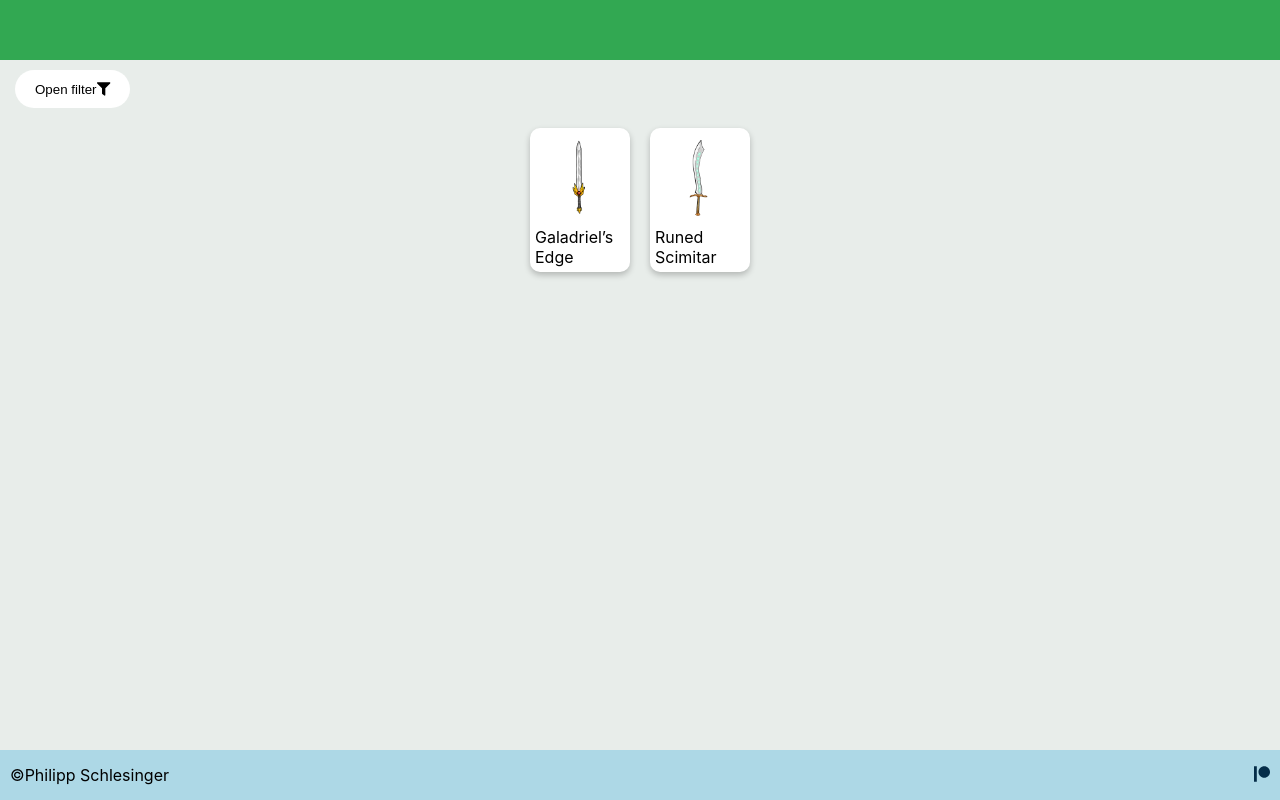
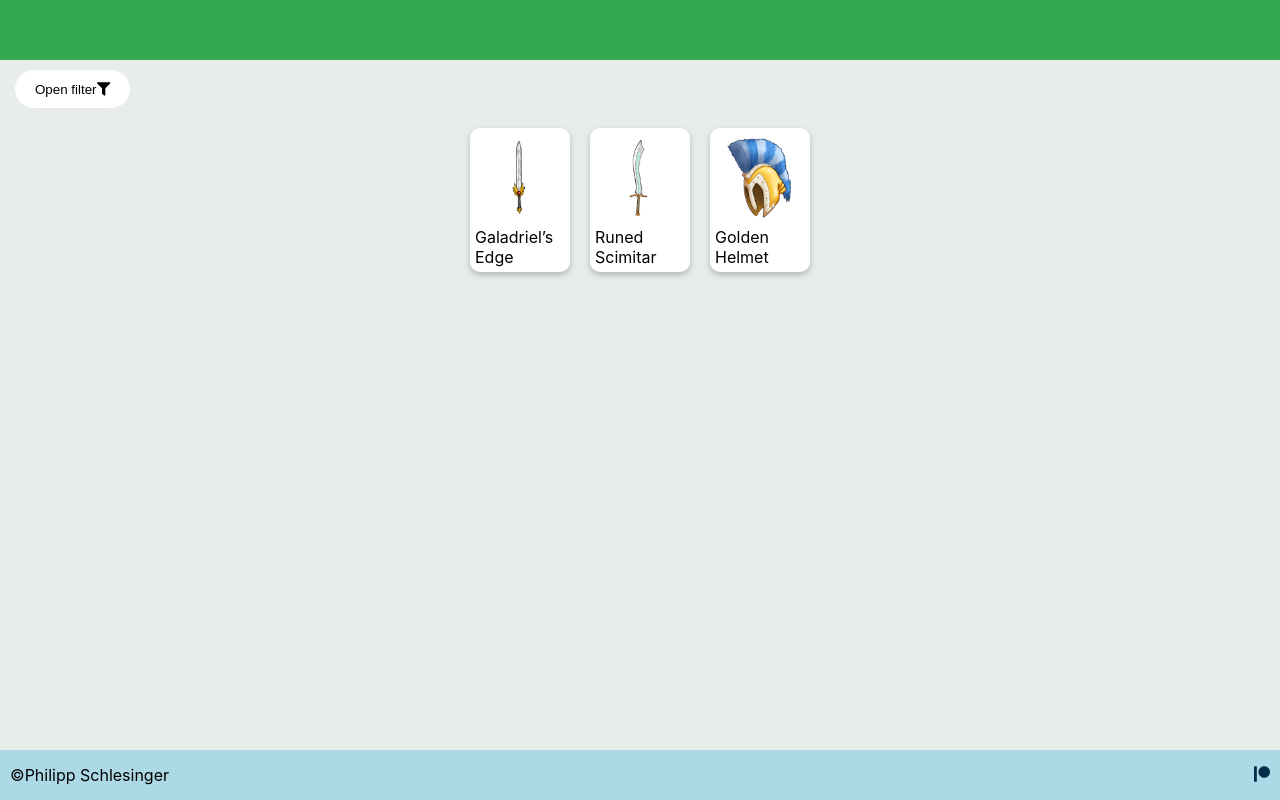
Before and after one commit to OfficialPhilcomm/dnd-assets, a React (Create React App) app: page /items in a window 1280 px wide. Built offline with nearby package versions, Linux system fonts and the light colour scheme.

Commit message:
Add golden helmet

```diff
--- a/src/StringUtils.js
+++ b/src/StringUtils.js
@@ -29,6 +29,20 @@ export default class StringUtils {
       damage: "1D6+1 Slashing",
       weight: 1.5,
       properties: "+1 Magical Weapon, Finesse, Light",
+    },
+    {
+      id: "1f02b2a5-0a45-4b47-bfeb-d832abbfc3d5",
+      name: "Golden Helmet",
+      description:
+        "Heroes of great renown are capable of inspiring their fellows with powerful words and mighty actions. Sometimes those deeds empower their equipment and when they leave this world others may fight in their stead, benefitting from a mote of their power.",
+      playerLevel: 1,
+      rarity: 1,
+      racialOrigin: "human",
+      unique: false,
+      itemType: "sword",
+      cursed: false,
+      weight: 2,
+      properties: "+1 Charisma",
     },
   ];
 
```
Also changed, not shown: src/img/sprites/1f02b2a5-0a45-4b47-bfeb-d832abbfc3d5.png (added).
